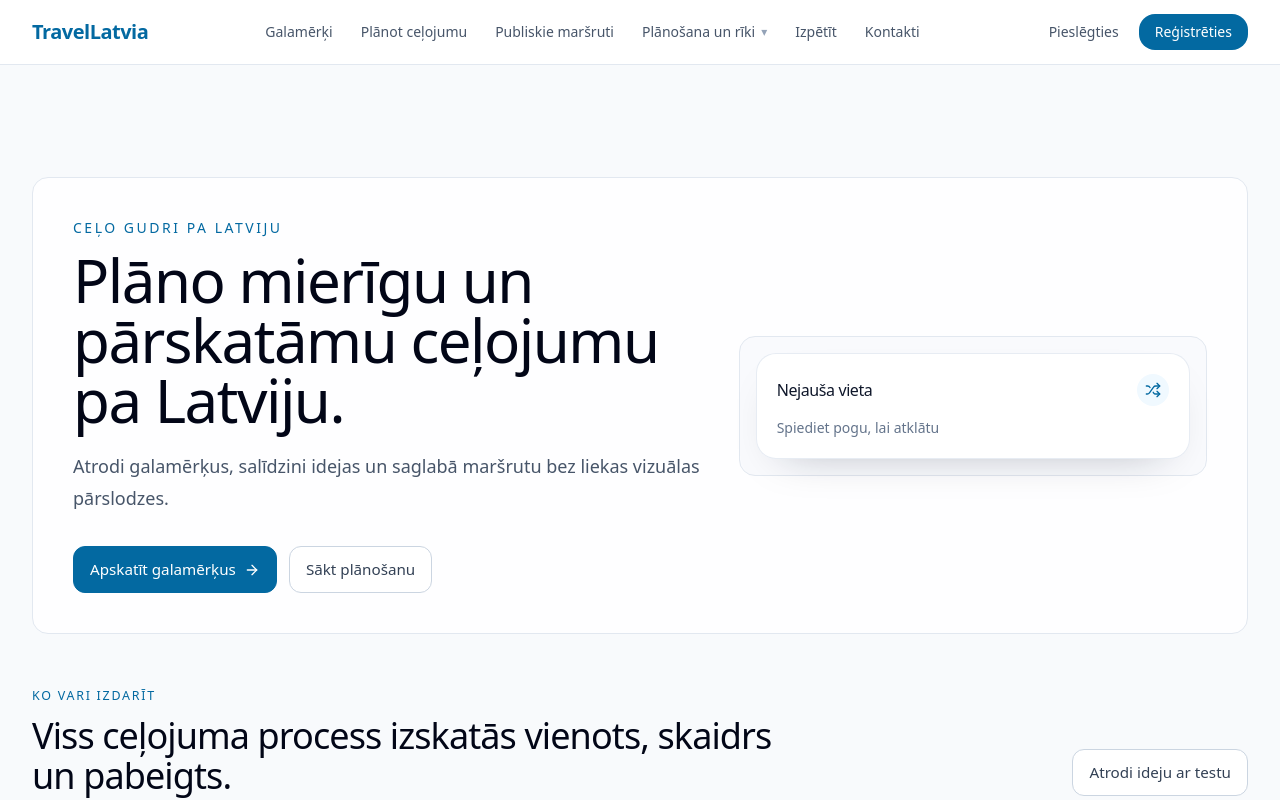
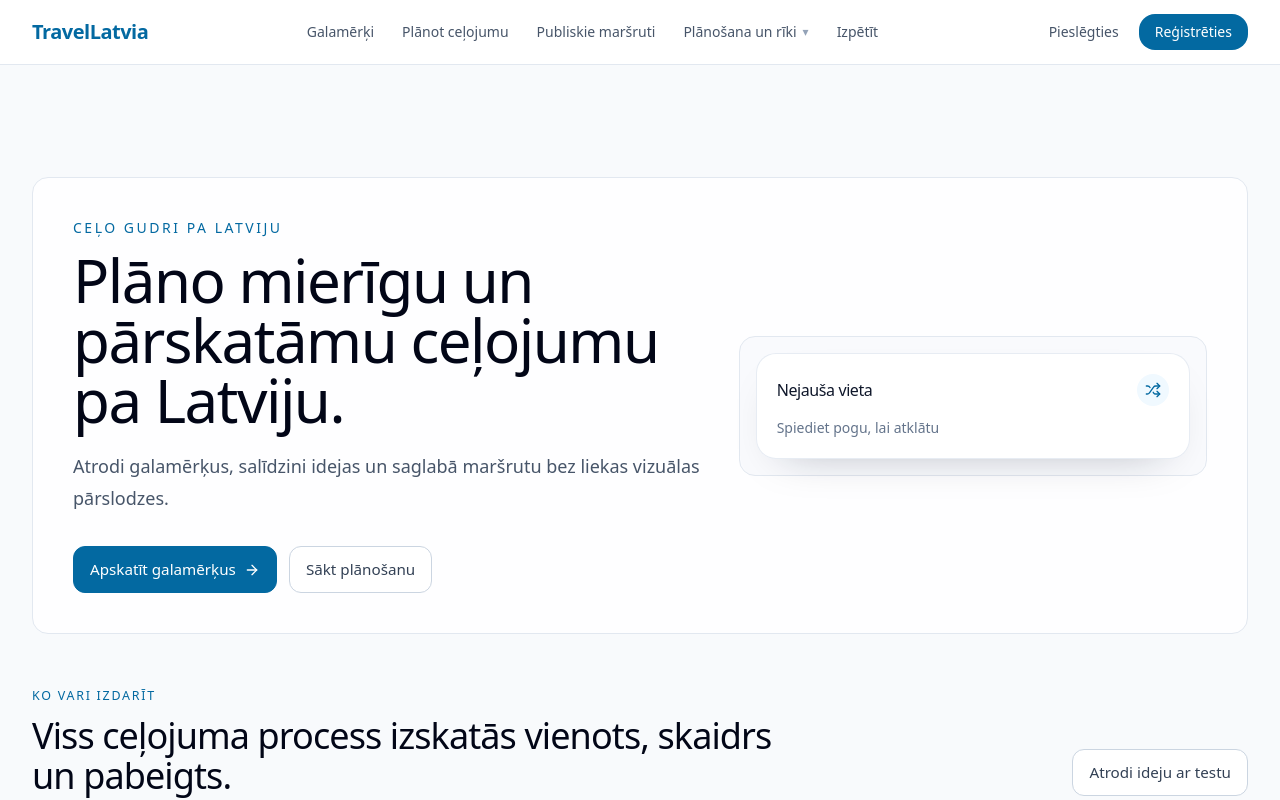
Before and after one commit to 22DP2TIlji/project, a Next.js app: page / in a window 1280 px wide. Shown: the top 800 px of the page. Built offline with nearby package versions, Linux system fonts and the light colour scheme.

Commit message:
Removed 'Izpetit' page

```diff
--- a/components/header.tsx
+++ b/components/header.tsx
@@ -23,7 +23,6 @@ const planLinks: HeaderLink[] = [
 
 const secondaryLinks: HeaderLink[] = [
   ["/explore", "Izpētīt"],
-  ["/contact", "Kontakti"],
 ]
 
 function isActivePath(pathname: string, href: string) {
```
